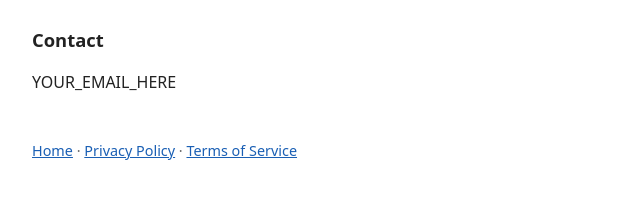
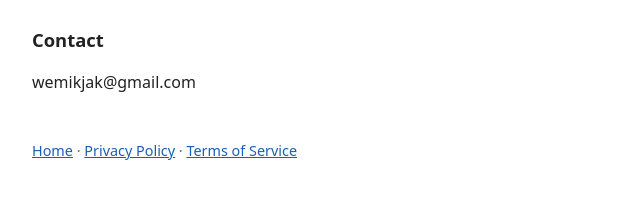
Before and after one commit to MrSteiner/yt-pipeline-legal, a plain HTML site: page privacy.html in a window 1280 px wide. Shown: the part 767-966 px from the top of the page, 248-888 px from the left. Drawn offline with Linux system fonts and the light colour scheme.

Commit message:
Update privacy.html

```diff
--- a/privacy.html
+++ b/privacy.html
@@ -14,6 +14,6 @@ h1{font-size:1.6rem}h2{font-size:1.15rem;margin-top:1.6em}a{color:#1a5fb4}footer
 <p>The app's use and transfer of information received from Google APIs adheres to the <a href="https://developers.google.com/terms/api-services-user-data-policy">Google API Services User Data Policy</a>, including its Limited Use requirements.</p>
 <h2>Deleting access</h2>
 <p>Access can be revoked at any time at <a href="https://myaccount.google.com/permissions">myaccount.google.com/permissions</a>.</p>
-<h2>Contact</h2><p>YOUR_EMAIL_HERE</p>
+<h2>Contact</h2><p>wemikjak@gmail.com</p>
 <footer><a href="index.html">Home</a> &middot; <a href="privacy.html">Privacy Policy</a> &middot; <a href="terms.html">Terms of Service</a></footer>
 </body></html>
```
